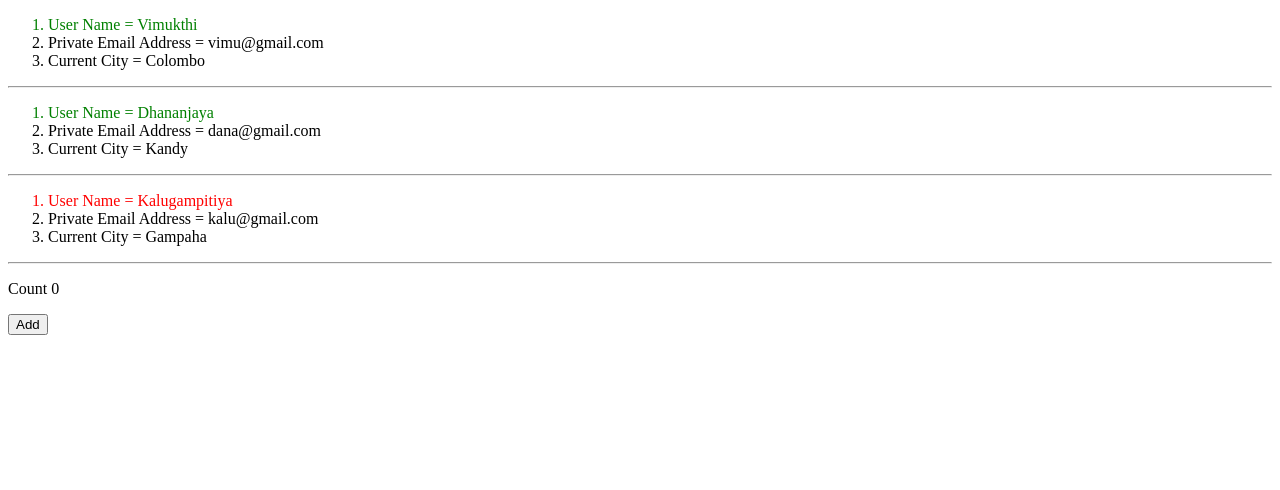
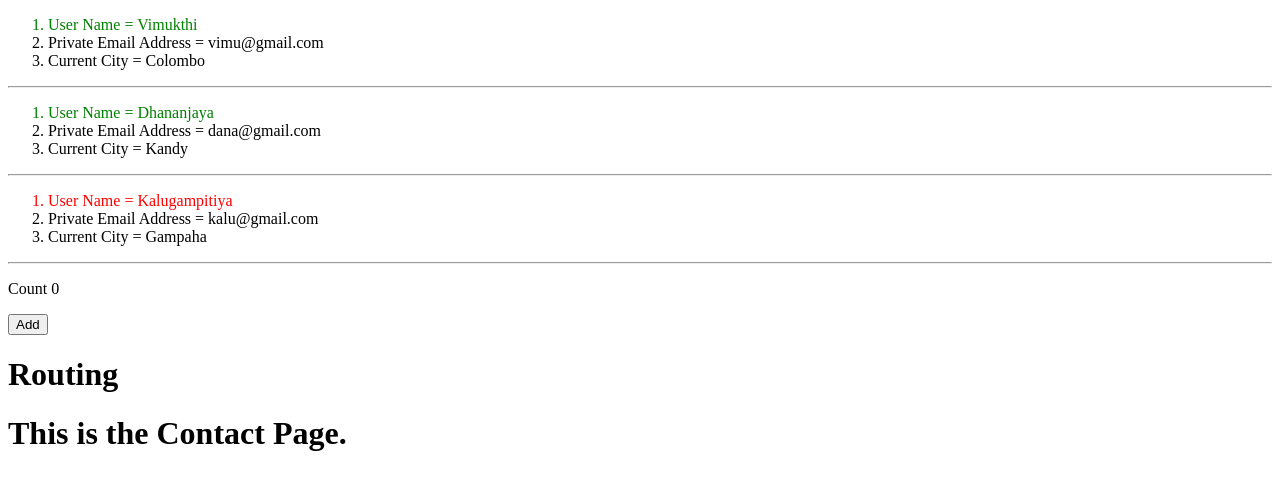
Before and after one commit to VimukthiDK/React_Coding, a React (Vite) app: page /Contact in a window 1280 px wide. Shown: the top 490 px of the page. Built offline with nearby package versions, Linux system fonts and the light colour scheme.

Commit message:
React Routing
How to link pages with another pages

```diff
--- a/package.json
+++ b/package.json
@@ -21,6 +21,7 @@
     "eslint-plugin-react": "^7.32.2",
     "eslint-plugin-react-hooks": "^4.6.0",
     "eslint-plugin-react-refresh": "^0.4.3",
+    "react-router-dom": "^6.20.0",
     "vite": "^4.4.5"
   }
 }
--- a/src/App.jsx
+++ b/src/App.jsx
@@ -1,6 +1,7 @@
 //import './App.css'
 import Count from './components/Count';
 import Profile from './components/Profile';
+import TestRouting from './components/TestRouting';
 
 const data_array = [
         {userName : 'Vimukthi', email : 'vimu@gmail.com', city : 'Colombo', isActive :true },
@@ -18,6 +19,7 @@ function App() {
     ))}
 
       <Count/>
+      <TestRouting/>
 
     </>
   );
--- /dev/null
+++ b/src/components/TestRouting.jsx
@@ -0,0 +1,23 @@
+import {BrowserRouter,Routes,Route} from 'react-router-dom';
+import Home from '../pages/Home';
+import About from '../pages/About';
+import Contact from '../pages/Contact';
+import NotFound from '../pages/NotFound';
+
+function TestRouting() {
+    return (
+        <>
+        <h1>  Routing </h1>
+        <BrowserRouter>
+            <Routes>
+                <Route path='/' element={<Home></Home>}></Route>
+                <Route path='/About' element={<About></About>}></Route>
+                <Route path='/Contact' element={<Contact></Contact>}></Route>
+                <Route path='*' element={<NotFound></NotFound>}></Route>
+            </Routes>
+        </BrowserRouter>
+
+        </>
+      );
+}
+export default TestRouting;
--- /dev/null
+++ b/src/pages/About.jsx
@@ -0,0 +1,11 @@
+function About() {
+    return (
+        <>
+
+        <h1> This is the About Page.</h1>
+
+        </>
+    );
+}
+
+export default About;
--- /dev/null
+++ b/src/pages/Contact.jsx
@@ -0,0 +1,11 @@
+function Contact() {
+    return (
+        <>
+
+        <h1> This is the Contact Page.</h1>
+
+        </>
+     );
+}
+
+export default Contact;
--- /dev/null
+++ b/src/pages/Home.jsx
@@ -0,0 +1,9 @@
+function Home() {
+    return (
+        <>
+        <h1> This is Home Page.</h1>
+        </>
+    );
+}
+
+export default Home;
--- /dev/null
+++ b/src/pages/NotFound.jsx
@@ -0,0 +1,9 @@
+function NotFound() {
+    return (
+        <>
+        <h1> 404 Not Found ...! </h1>
+        </>
+     );
+}
+
+export default NotFound;
```
Also changed, not shown: 1 other file (tests, documents, lock files or other folders).
